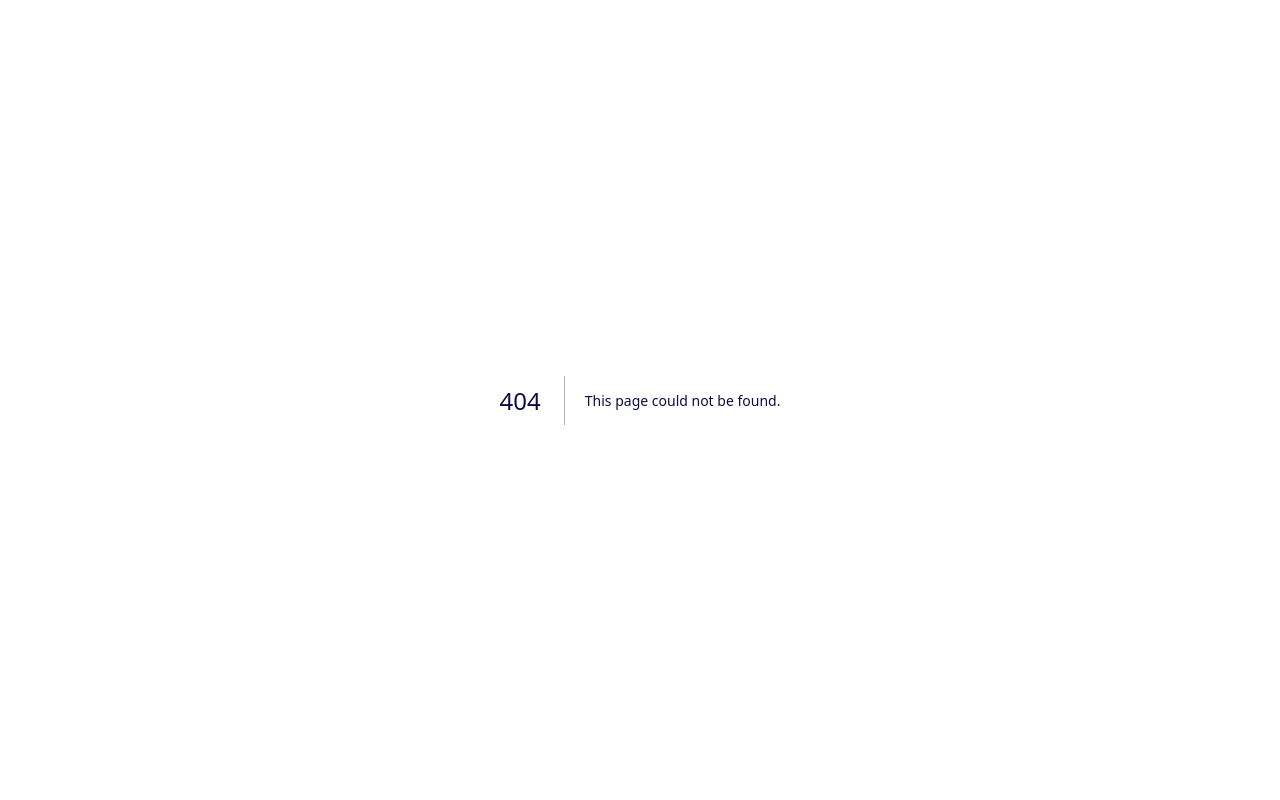
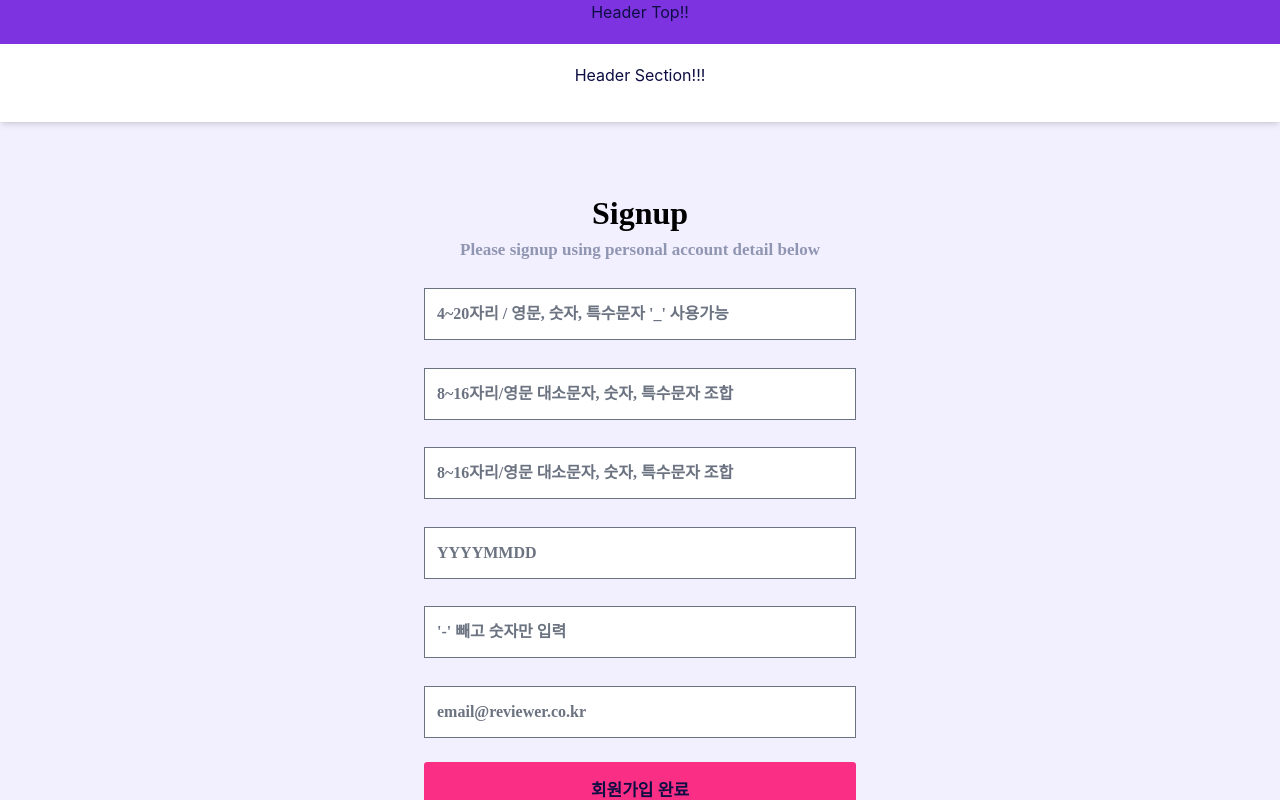
Before and after one commit to prepareSecondHalf/project, a Next.js app in the folder client/: page /signup in a window 1280 px wide. Before the commit this address had no page. Shown: the top 800 px of the page. Built offline with nearby package versions, Linux system fonts and the light colour scheme.

Commit message:
[front] publishing login page & fixing signup text

```diff
--- a/client/pages/login.tsx
+++ b/client/pages/login.tsx
@@ -58,7 +58,7 @@ const Login: NextPage = () => {
 
                     <div className="request_user">
                         <p style={requestUserText}>Forget your password?</p>
-                        <button style={signinBtn} id="signin-btn">Sign In</button>
+                        <button style={signinBtn} id="signin_btn">Sign In</button>
                         <p style={requestUserText}>Don't have an Account? Create account</p>
                     </div>
                 </div>
--- /dev/null
+++ b/client/pages/signup.tsx
@@ -0,0 +1,95 @@
+import Footer from 'components/Footer';
+import Header from 'components/Header';
+import { NextPage } from 'next';
+
+
+const Login: NextPage = () => {
+    const titleStyle = {
+        fontSize: '32px',
+        color: '#000',
+    }
+    const subTitleStyle = {
+        fontSize: '17px',
+        color: '#9096B2',
+    }
+
+    const accountInput = {
+        width: '432px',
+        height: '52px'
+    }
+
+    const requestUserText = {
+        fontWeight: '400',
+        fontSize: '17px',
+        color: '#9096B2',
+        marginTop: '10px',
+    }
+
+    const signinBtn = {
+        width: '432px',
+        height: '57px',
+        borderRadius: '3px',
+        background: '#FB2E86',
+        fontSize: '17px',
+        fontWeight: '700',
+    }
+
+
+    return (
+    <div className='w-full min-w-[1200px]'>
+        <Header />
+        <div className="w-full">
+            <div className="top w-full h-[764px] bg-[#f2f0ff] flex justify-center flex-col text-center text-[53px] font-bold font-josefin relative">
+                <div className="login-wrapper">
+                    <div className="title_wrapper">
+                        <h2 style={titleStyle}>Signup</h2>
+                        <p style={subTitleStyle}>Please signup using personal account detail below</p>
+                    </div>
+
+                    <div className="id_wrapper">
+                        <label htmlFor="id"></label>
+                        <input style={accountInput} type="text" placeholder="4~20자리 / 영문, 숫자, 특수문자 '_' 사용가능" id="id" />
+                    </div>
+
+                    <div className="password_wrapper">
+                        <label htmlFor="password"></label>
+                        <input style={accountInput} type="password" placeholder='8~16자리/영문 대소문자, 숫자, 특수문자 조합' id="password" />
+                    </div>
+
+                    <div className="password_check_wrapper">
+                        <label htmlFor="password_check"></label>
+                        <input style={accountInput} type="password" placeholder='8~16자리/영문 대소문자, 숫자, 특수문자 조합' id="password_check" />
+                    </div>
+
+                    <div className="birth_wrapper">
+                        <label htmlFor="birth"></label>
+                        <input style={accountInput} type="number" placeholder='YYYYMMDD' id="birth" />
+                    </div>
+
+                    <div className="phone_number_wrapper">
+                        <label htmlFor="phone_number"></label>
+                        <input style={accountInput} type="number" placeholder="'-' 빼고 숫자만 입력"  id="phone_number" />
+                    </div>
+
+                    <div className="email_wrapper">
+                        <label htmlFor="email"></label>
+                        <input style={accountInput} type="email" placeholder='email@reviewer.co.kr' id="email" />
+                    </div>
+
+                    <div className="request_user">
+                        {/* <p style={requestUserText}>Forget your password?</p> */}
+                        <button style={signinBtn} id="signup_complete_btn">회원가입 완료</button>
+                        {/* <p style={requestUserText}>Don't have an Account? Create account</p> */}
+                    </div>
+                </div>
+            </div>
+            {/* <div className="w-full h-[800px] bg-white text-center flex flex-col justify-center text-7xl">
+                let's login page!!!!
+            </div> */}
+        <Footer />
+        </div>
+    </div>
+    );
+;}
+
+export default Login;
```
